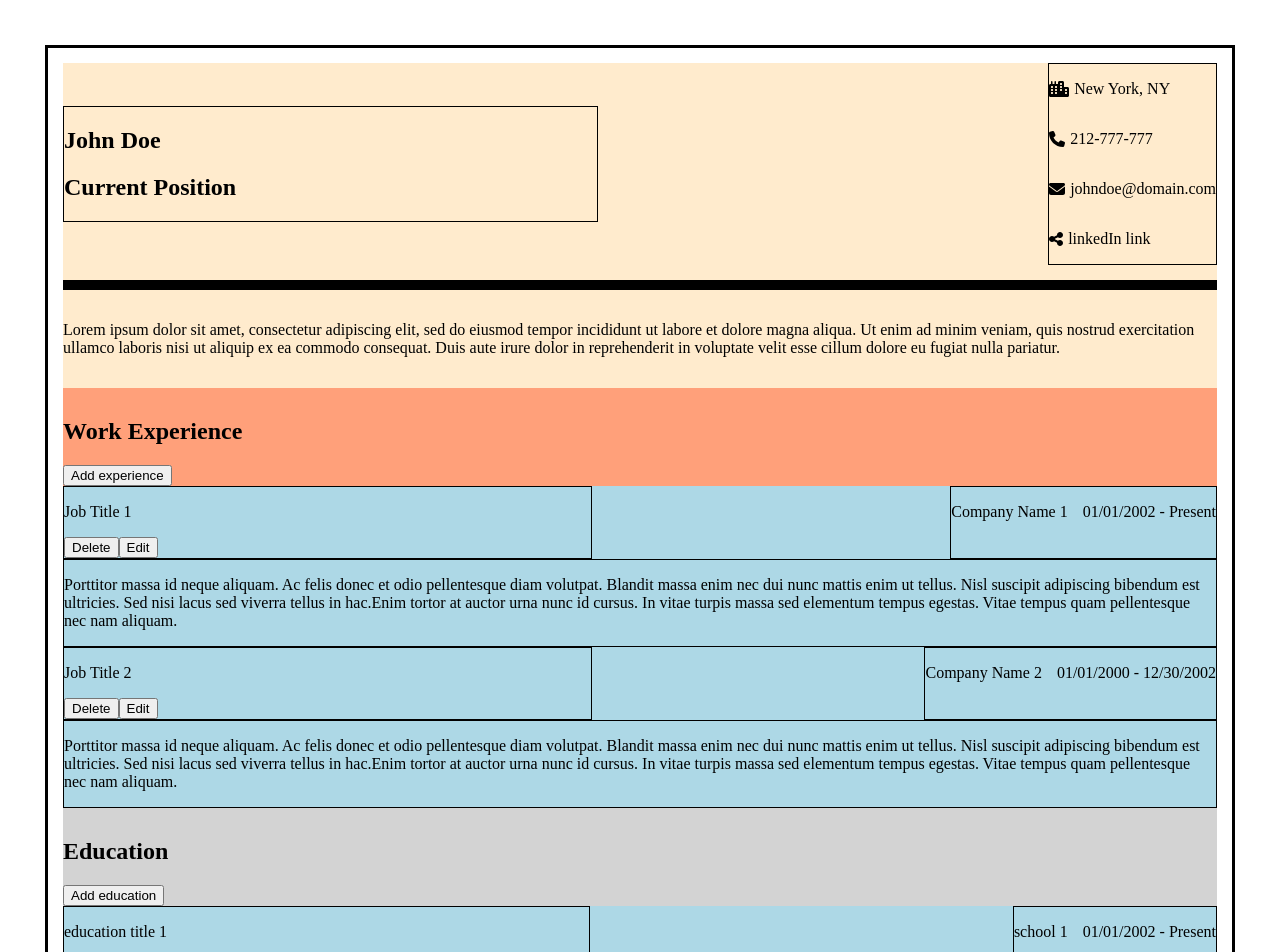
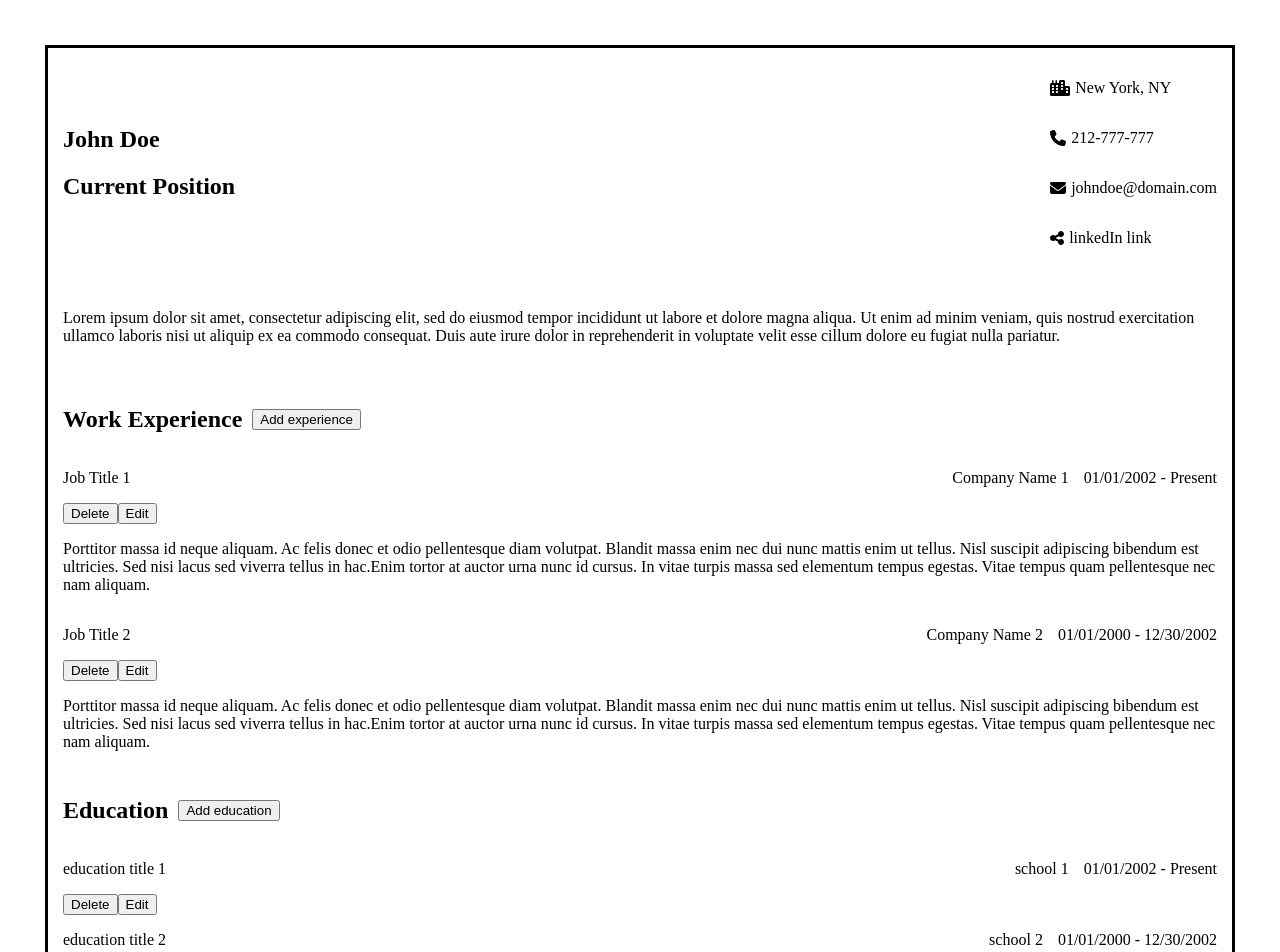
Before and after one commit to ykoziy/odin-cv-app, a React (Create React App) app: page / in a window 1280 px wide. Shown: the top 952 px of the page. Built offline with nearby package versions, Linux system fonts and the light colour scheme.

Commit message:
cleaned up styling

```diff
--- a/src/components/Education/Education.js
+++ b/src/components/Education/Education.js
@@ -1,5 +1,6 @@
 import React, { Component } from 'react';
 import styles from '../../styles/Education.module.css';
+import sharedStyles from '../../styles/SharedStyles.module.css';
 import EducationEntry from './EducationEntry';
 import Modal from '../Modal/Modal';
 import uniqid from 'uniqid';
@@ -154,8 +155,15 @@ class Education extends Component {
     return (
       <section className={styles.education}>
         {modal}
-        <h2>Education</h2>
-        <button onClick={this.handleAddButtonClick}>Add education</button>
+        <div className={sharedStyles['section-header']}>
+          <h2>Education</h2>
+          <button
+            className={sharedStyles['add-btn']}
+            onClick={this.handleAddButtonClick}
+          >
+            Add education
+          </button>
+        </div>
         {educationList}
       </section>
     );
--- a/src/components/Education/EducationEntry.js
+++ b/src/components/Education/EducationEntry.js
@@ -11,7 +11,6 @@ class EducationEntry extends Component {
       this.props;
     return (
       <article className={styles.container} index={index}>
-        {' '}
         <div className={styles['left-container']}>
           <p>{title}</p>
           <button onClick={onDeleteEntry}>Delete</button>
--- a/src/components/WorkExperience/WorkExperience.js
+++ b/src/components/WorkExperience/WorkExperience.js
@@ -1,5 +1,6 @@
 import React, { Component } from 'react';
 import styles from '../../styles/WorkExperience.module.css';
+import sharedStyles from '../../styles/SharedStyles.module.css';
 import ExperienceEntry from './ExperienceEntry';
 import Modal from '../Modal/Modal';
 import uniqid from 'uniqid';
@@ -169,8 +170,15 @@ class WorkExperience extends Component {
     return (
       <section className={styles['work-experience']}>
         {modal}
-        <h2>Work Experience</h2>
-        <button onClick={this.handleAddButtonClick}>Add experience</button>
+        <div className={sharedStyles['section-header']}>
+          <h2>Work Experience</h2>
+          <button
+            className={sharedStyles['add-btn']}
+            onClick={this.handleAddButtonClick}
+          >
+            Add experience
+          </button>
+        </div>
         {jobs}
       </section>
     );
--- a/src/styles/Education.module.css
+++ b/src/styles/Education.module.css
@@ -1,4 +1,3 @@
 .education {
-  background-color: lightgrey;
   padding-top: 10px;
 }
--- a/src/styles/EducationEntry.module.css
+++ b/src/styles/EducationEntry.module.css
@@ -1,15 +1,12 @@
 .container {
-  background-color: lightblue;
   display: grid;
   grid-template-columns: repeat(2, auto);
 }
 
 .left-container {
-  border: 1px solid black;
 }
 
 .right-container {
-  border: 1px solid black;
   justify-self: end;
   display: flex;
   gap: 15px;
--- a/src/styles/ExperienceEntry.module.css
+++ b/src/styles/ExperienceEntry.module.css
@@ -1,22 +1,15 @@
 .container {
-  background-color: lightblue;
   display: grid;
   grid-template-columns: repeat(2, auto);
   grid-template-rows: repeat(2, auto);
 }
 
-.left-container {
-  border: 1px solid black;
-}
-
 .right-container {
-  border: 1px solid black;
   justify-self: end;
   display: flex;
   gap: 15px;
 }
 
 .bottom-container {
-  border: 1px solid black;
   grid-column: span 2;
 }
--- a/src/styles/Personal.module.css
+++ b/src/styles/Personal.module.css
@@ -1,5 +1,4 @@
 .personal {
-  background-color: blanchedalmond;
   display: grid;
   grid-template-columns: repeat(2, auto);
   grid-template-rows: repeat(2, auto);
@@ -7,17 +6,14 @@
 }
 
 .left-container {
-  border: 1px solid black;
   align-self: center;
 }
 
 .right-container {
-  border: 1px solid black;
   justify-self: end;
 }
 
 .about {
-  border-top: 10px solid black;
   grid-column: span 2;
   padding-top: 15px;
   padding-bottom: 15px;
--- /dev/null
+++ b/src/styles/SharedStyles.module.css
@@ -0,0 +1,10 @@
+.section-header {
+  display: flex;
+  justify-self: start;
+  align-items: center;
+  gap: 10px;
+}
+
+.add-btn {
+  height: fit-content;
+}
--- a/src/styles/WorkExperience.module.css
+++ b/src/styles/WorkExperience.module.css
@@ -1,4 +1,3 @@
 .work-experience {
-  background-color: lightsalmon;
   padding-top: 10px;
 }
```
